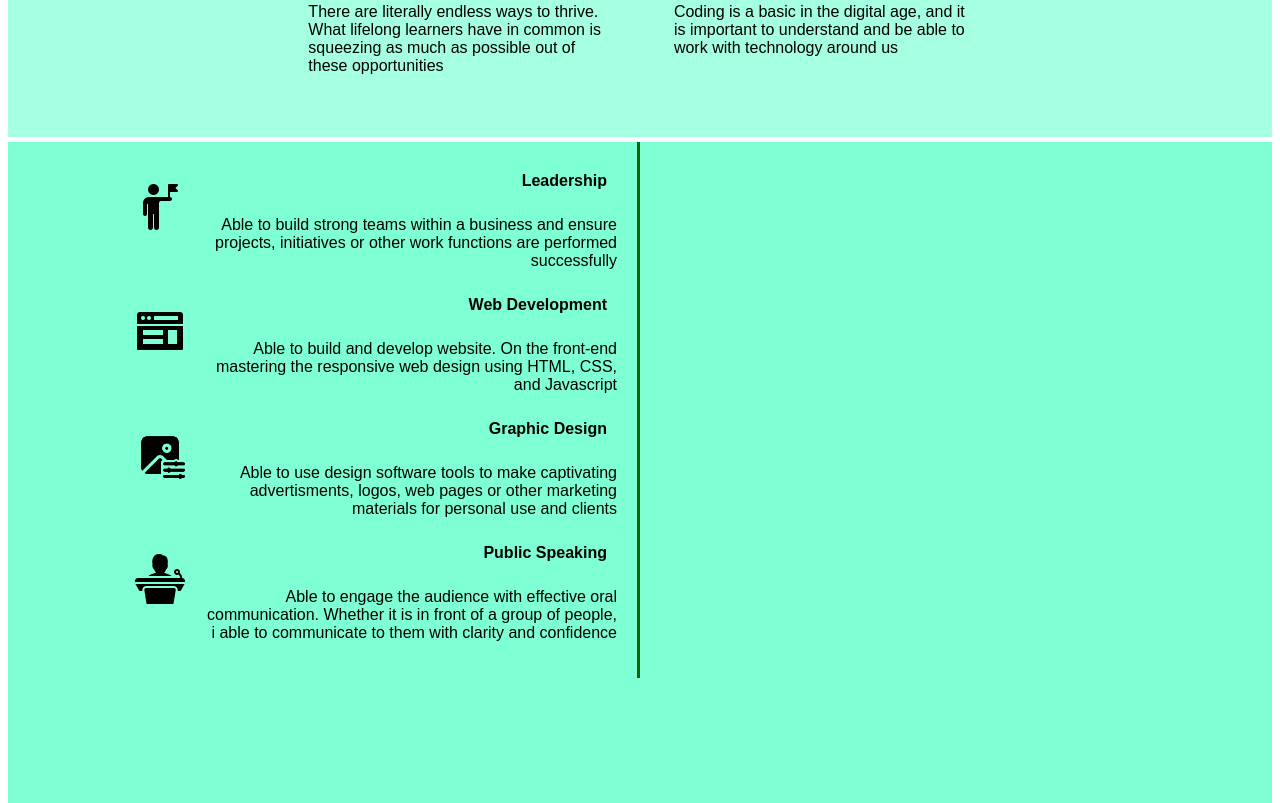
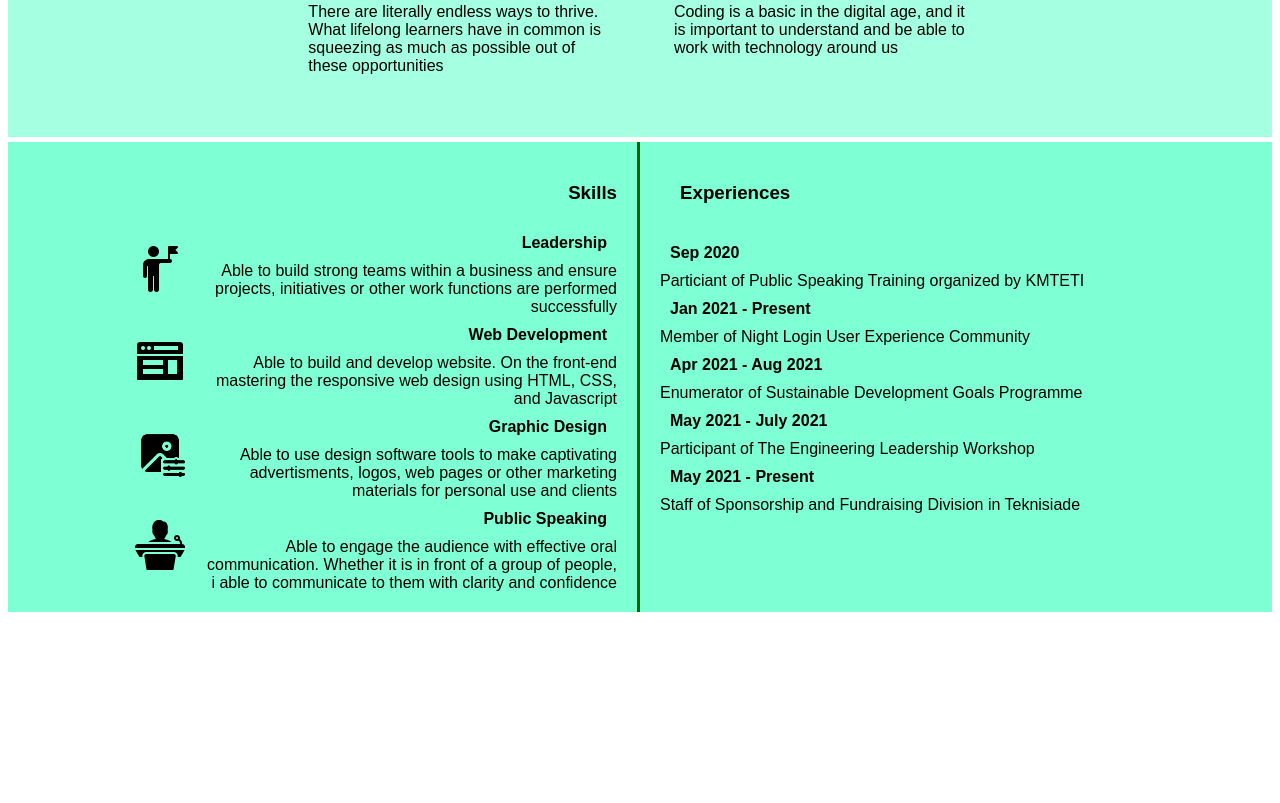
Before and after one commit to FarhanMaulanaF/Curriculum_Vitae, a plain HTML site: page index.html in a window 1280 px wide. Shown: the part 1157-1960 px from the top of the page. After the commit the page ends 1769 px from the top, so only its background shows below. Drawn offline with Linux system fonts and the light colour scheme.

Commit message:
eleventh commit for cv

```diff
--- a/index.html
+++ b/index.html
@@ -52,6 +52,7 @@
         <div class="skills_experience">
             <div class="skills">
                 <div class="skill">
+                    <h3>Skills</h3>
                     <div class="skill_desc">
                         <h4>Leadership</h4>
                         <p>Able to build strong teams within a business and ensure projects, initiatives or other work functions are performed successfully</p>
@@ -81,10 +82,21 @@
                 </div>
             </div>
             <div class="experiences">
-
+                <h3>Experiences</h3>
+                <h4>Sep 2020</h4>
+                <p>Particiant of Public Speaking Training organized by KMTETI</p>
+                <h4>Jan 2021 - Present</h4>
+                <p>Member of Night Login User Experience Community</p>
+                <h4>Apr 2021 - Aug 2021</h4>
+                <p>Enumerator of Sustainable Development Goals Programme</p>
+                <h4>May 2021 - July 2021</h4>
+                <p>Participant of The Engineering Leadership Workshop</p>
+                <h4>May 2021 - Present</h4>
+                <p>Staff of Sponsorship and Fundraising Division in Teknisiade</p>
             </div>
         </div>
-        <div class="educations"></div>
+        <div class="educations">
+        </div>
         <div class="course"></div>
         <div class="footer"></div>
     </body>
--- a/stylesheet.css
+++ b/stylesheet.css
@@ -91,7 +91,7 @@ body{
 .experiences{
     float: left;
     width: 50%;
-    padding: 50%;
+    padding: 20px;
 }
 .skills h3{
     float: left;
@@ -121,5 +121,25 @@ body{
 }
 .skill_desc p{
     float: right;
-    text-align: right;
+    text-align: right ;
+    margin: 0;
 }
+.experiences h3{
+    float: left;
+    width: 100%;
+    text-align: left;
+    padding: 20px 0px 30px 20px;
+    margin: 0px;
+}
+.experiences h4{
+    float: left;
+    text-align: left;
+    margin: 10px;
+    width: 100%;
+}
+.experiences p{
+    float: left;
+    text-align: left;
+    margin: 0;
+    width: 100%;
+}
```
